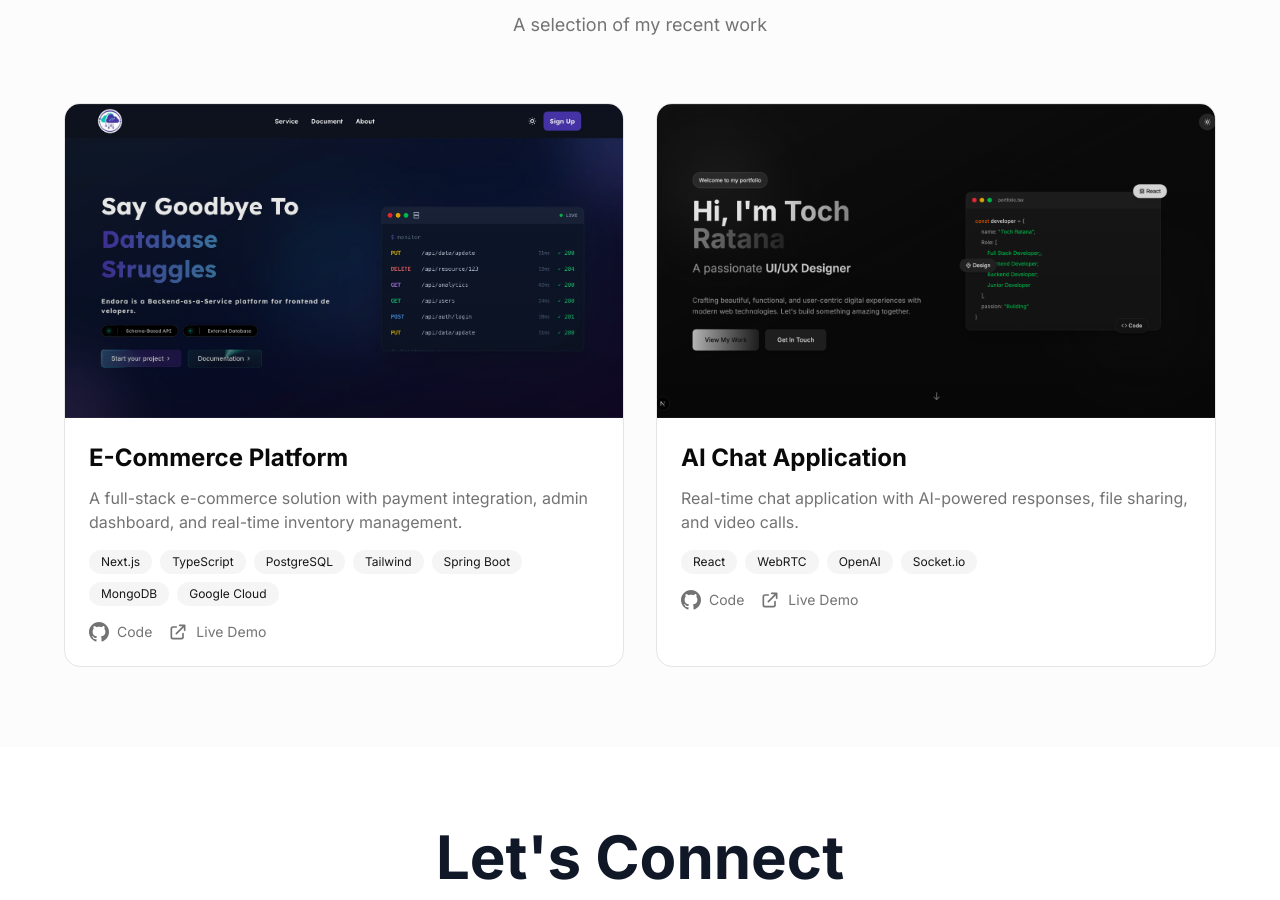
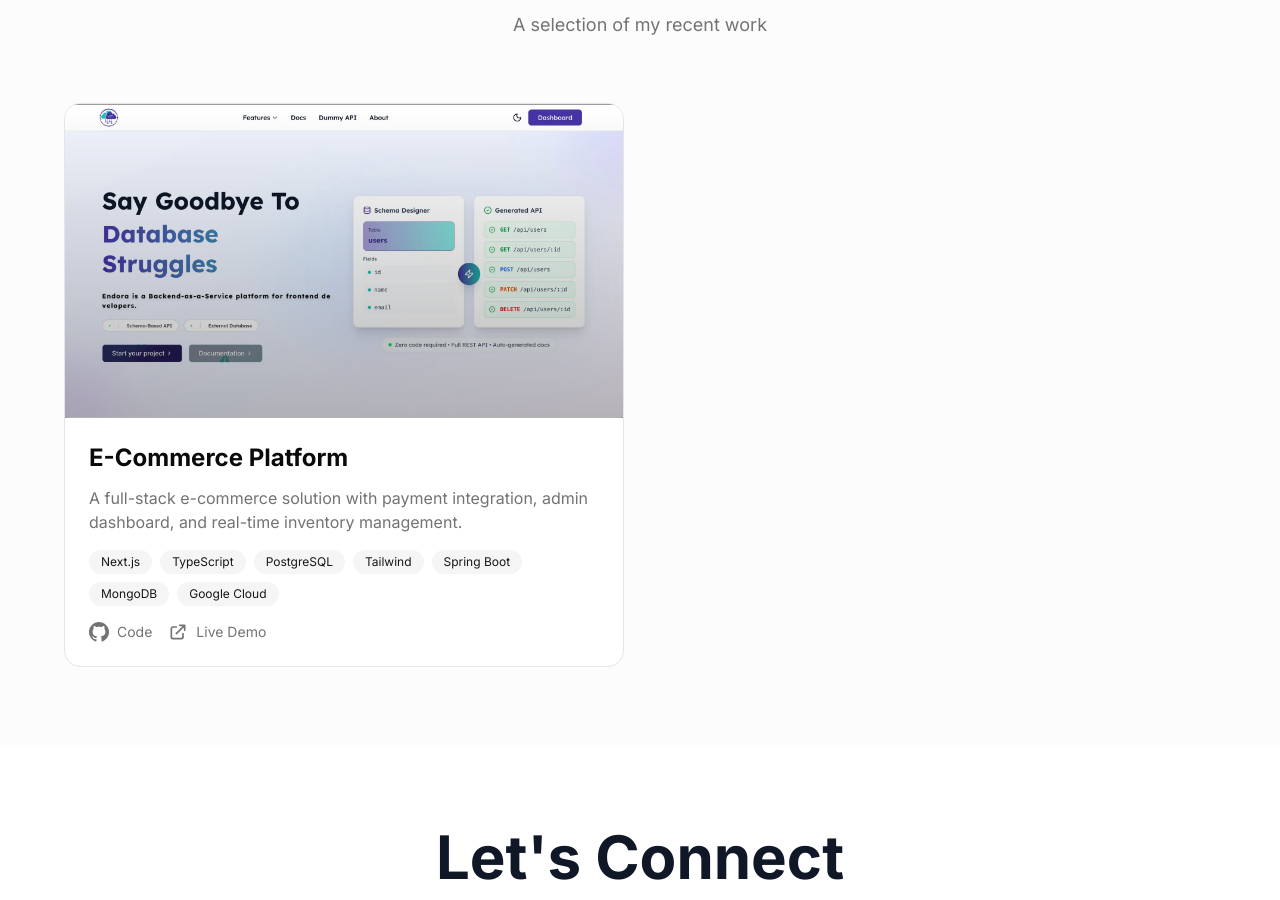
Before and after one commit to tochratana/me, a Next.js app: page / in a window 1280 px wide. Shown: the part 3884-4784 px from the top of the page. Built offline with nearby package versions, Linux system fonts and the light colour scheme.

Commit message:
add: fix-style

```diff
--- a/src/components/sections/Project.tsx
+++ b/src/components/sections/Project.tsx
@@ -1,6 +1,6 @@
 "use client";
 
-import Image from "next/image";
+import { useTheme } from "@/components/theme/ThemeProvider";
 
 interface Project {
   title: string;
@@ -16,7 +16,7 @@ const projects: Project[] = [
     title: "E-Commerce Platform",
     description:
       "A full-stack e-commerce solution with payment integration, admin dashboard, and real-time inventory management.",
-    image: "/project/endora-dark.webp", // ✅ use path from /public
+    image: "/project/endora",
     tags: [
       "Next.js",
       "TypeScript",
@@ -29,18 +29,11 @@ const projects: Project[] = [
     github: "#",
     live: "#",
   },
-  {
-    title: "AI Chat Application",
-    description:
-      "Real-time chat application with AI-powered responses, file sharing, and video calls.",
-    image: "/project/portfolio.png", // ✅ replace with your image name
-    tags: ["React", "WebRTC", "OpenAI", "Socket.io"],
-    github: "#",
-    live: "#",
-  },
 ];
 
 export function Projects() {
+  const { theme } = useTheme();
+
   return (
     <section id="projects" className="py-20 px-4 bg-secondary/30">
       <div className="max-w-6xl mx-auto">
@@ -62,12 +55,11 @@ export function Projects() {
               className="group relative bg-card rounded-2xl overflow-hidden border border-border transition-all duration-300"
             >
               {/* Project Image */}
-              <div className="relative aspect-video overflow-hidden">
-                <Image
-                  src={project.image}
+              <div className="relative aspect-video overflow-hidden bg-muted">
+                <img
+                  src={`${project.image}-${theme}.webp`}
                   alt={project.title}
-                  fill
-                  className="object-cover transition-transform duration-500"
+                  className="w-full h-full object-cover transition-transform duration-500"
                 />
                 <div className="absolute inset-0 bg-gradient-to-t from-black/40 to-transparent opacity-70 transition-opacity duration-300" />
               </div>
--- a/src/components/theme/ThemeProvider.tsx
+++ b/src/components/theme/ThemeProvider.tsx
@@ -13,11 +13,10 @@ const ThemeContext = createContext<ThemeContextType | undefined>(undefined);
 
 export function ThemeProvider({ children }: { children: React.ReactNode }) {
   const [theme, setTheme] = useState<Theme>("light");
-  const [mounted, setMounted] = useState(false);
 
   useEffect(() => {
     // Check if there's a theme stored in localStorage
-    const storedTheme = localStorage.getItem("theme") as Theme;
+    const storedTheme = localStorage.getItem("theme") as Theme | null;
     // Check if the system prefers dark mode
     const systemTheme = window.matchMedia("(prefers-color-scheme: dark)")
       .matches
@@ -27,20 +26,34 @@ export function ThemeProvider({ children }: { children: React.ReactNode }) {
     const initialTheme = storedTheme || systemTheme;
 
     setTheme(initialTheme);
-    document.documentElement.classList.toggle("dark", initialTheme === "dark");
-    setMounted(true);
   }, []);
 
+  useEffect(() => {
+    // Update the DOM whenever theme changes
+    document.documentElement.classList.remove("light", "dark");
+    document.documentElement.classList.add(theme);
+  }, [theme]);
+
+  // const toggleTheme = () => {
+  //   setTheme((prevTheme) => {
+  //     const newTheme = prevTheme === "light" ? "dark" : "light";
+  //     localStorage.setItem("theme", newTheme);
+  //     return newTheme;
+  //   });
+  // };
+
   const toggleTheme = () => {
-    const newTheme = theme === "light" ? "dark" : "light";
-    setTheme(newTheme);
-    localStorage.setItem("theme", newTheme);
-    document.documentElement.classList.toggle("dark", newTheme === "dark");
+    setTheme((prevTheme) => {
+      const newTheme = prevTheme === "light" ? "dark" : "light";
+      console.log("Theme changing from", prevTheme, "to", newTheme); // Add this
+      localStorage.setItem("theme", newTheme);
+      return newTheme;
+    });
   };
 
   return (
     <ThemeContext.Provider value={{ theme, toggleTheme }}>
-      {mounted ? children : null}
+      {children}
     </ThemeContext.Provider>
   );
 }
```
Also changed, not shown: public/project/endora-dark.webp, public/project/endora-light.webp (added).
